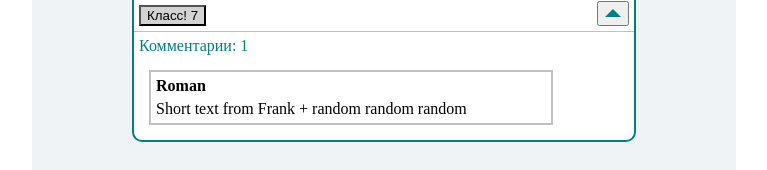
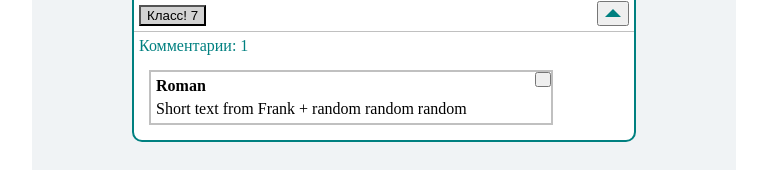
Before and after one commit to igor-senin/react-project, a React (Create React App) app: page / in a window 1280 px wide. Both pictures are taken after a click on the button 869 px from the left and 312 px from the top of the page. Shown: the part 299-469 px from the top of the page, without its empty margins (256-1023 px from the left). Built offline with nearby package versions, Linux system fonts and the light colour scheme.

Commit message:
Async loading

```diff
--- a/package.json
+++ b/package.json
@@ -8,6 +8,7 @@
     "@testing-library/user-event": "^13.5.0",
     "classnames": "^2.3.2",
     "react": "^18.2.0",
+    "react-bootstrap": "^2.5.0",
     "react-dom": "^18.2.0",
     "react-scripts": "^2.1.3",
     "web-vitals": "^2.1.4"
--- a/src/assets/helpers/get-articles.js
+++ b/src/api/helpers/get-articles.js
@@ -1,4 +1,4 @@
-import articles from '../data/articles.json'
+import articles from '../../assets/data/articles.json'
 
 const ARTICLES_LOAD_DURATION = 1500;
 
--- a/src/assets/helpers/get-comments-by-article.js
+++ b/src/api/helpers/get-comments-by-article.js
@@ -1,4 +1,4 @@
-import comments from '../data/comments.json'
+import comments from '../../assets/data/comments.json'
 
 const COMMENTS_LOAD_DURATION = 1000;
 
--- a/src/components/feed/feed.jsx
+++ b/src/components/feed/feed.jsx
@@ -1,12 +1,19 @@
-import React from 'react';
-import articles from "../../assets/data/articles.json";
+import React, {useEffect, useState} from 'react';
 import Post from "../post/post";
+import {getArticles} from "../../api/helpers/get-articles";
 import classes from './feed.module.css';
 
 const Feed = () => {
+    const [articles, setArticles] = useState(null);
+
+    useEffect(() => {
+        getArticles().then(fetchedArticles => setArticles(fetchedArticles))
+    }, []);
+
     return (
         <div className={classes.feed}>
-            {articles.map(value =>
+            {articles ?
+                articles.map(value =>
                     <Post
                         key={value.articleId}
                         articleId={value.articleId}
@@ -14,8 +21,8 @@ const Feed = () => {
                         text={value.text}
                         currentLikes={value.currentLikes}
                         commentsCount={value.commentsCount}
-                />
-            )}
+                    />) : <h1>Loading...</h1>
+            }
         </div>
     );
 };
--- a/src/components/post/comment-list/comment-list.jsx
+++ b/src/components/post/comment-list/comment-list.jsx
@@ -1,19 +1,25 @@
-import React from 'react';
-import comments from '../../../assets/data/comments.json'
+import React, {useEffect, useState} from 'react';
+import {getComments} from "../../../api/helpers/get-comments-by-article";
 import classes from './comment-list.module.css';
 import Comment from "./comment/comment";
 
 const CommentList = ({articleId}) => {
-    const rightComments = comments.filter(value => {
-        return value.articleId === articleId;
-    });
+    const [comments, setComments] = useState(null);
+
+    useEffect(() => {
+        getComments(articleId).then(fetchedData => setComments(fetchedData))
+    }, []);
 
     return (
         <div className={classes.commentList}>
-            <div style={{margin: 5, color: "teal"}}> Комментарии: {rightComments.length} </div>
-            {rightComments.map(({author, text}, i) =>
-                <Comment key={i} author={author} text={text} />
-            )}
+            <div style={{margin: 5, color: "teal"}}>
+                Комментарии: {comments ? comments.length : '?'}
+            </div>
+            {comments ?
+                    comments.map(({author, text}, i) =>
+                        <Comment key={i} author={author} text={text}/>
+                    ) : <h1>Loading...</h1>
+            }
         </div>
     );
 }
--- a/src/components/post/comment-list/comment/comment.jsx
+++ b/src/components/post/comment-list/comment/comment.jsx
@@ -1,11 +1,22 @@
-import React from 'react';
+import React, {useState} from 'react';
 import classes from './comment.module.css';
+import CloseButton from 'react-bootstrap/CloseButton';
 
 const Comment = ({author, text}) => {
+    const [deleted, setDeleted] = useState(false);
+
     return (
-        <div className={classes.comment}>
-            <h4 style={{margin: 5}}>{author}</h4>
-            <div style={{margin: 5}}>{text}</div>
+        <div>
+            {!deleted ?
+                <div className={classes.comment}>
+                    <h4 style={{margin: 5}}>{author}</h4>
+                    <div style={{margin: 5}}>{text}</div>
+                    <CloseButton
+                        className={classes.closeButton}
+                        onClick={() => setDeleted(!deleted)}
+                    />
+                </div> : <div/>
+            }
         </div>
     );
 };
--- a/src/components/post/comment-list/comment/comment.module.css
+++ b/src/components/post/comment-list/comment/comment.module.css
@@ -1,6 +1,15 @@
 .comment {
+    position: relative;
     border: 2px solid silver;
     width: 80%;
     height: 80%;
     margin: 15px 15px;
 }
+
+.closeButton {
+    position: absolute;
+    right: 0;
+    top: 0;
+    width: 10px;
+    height: 15px
+}
```
Also changed, not shown: 1 other file (tests, documents, lock files or other folders). Lines whose indentation alone changed are shown as unchanged.
